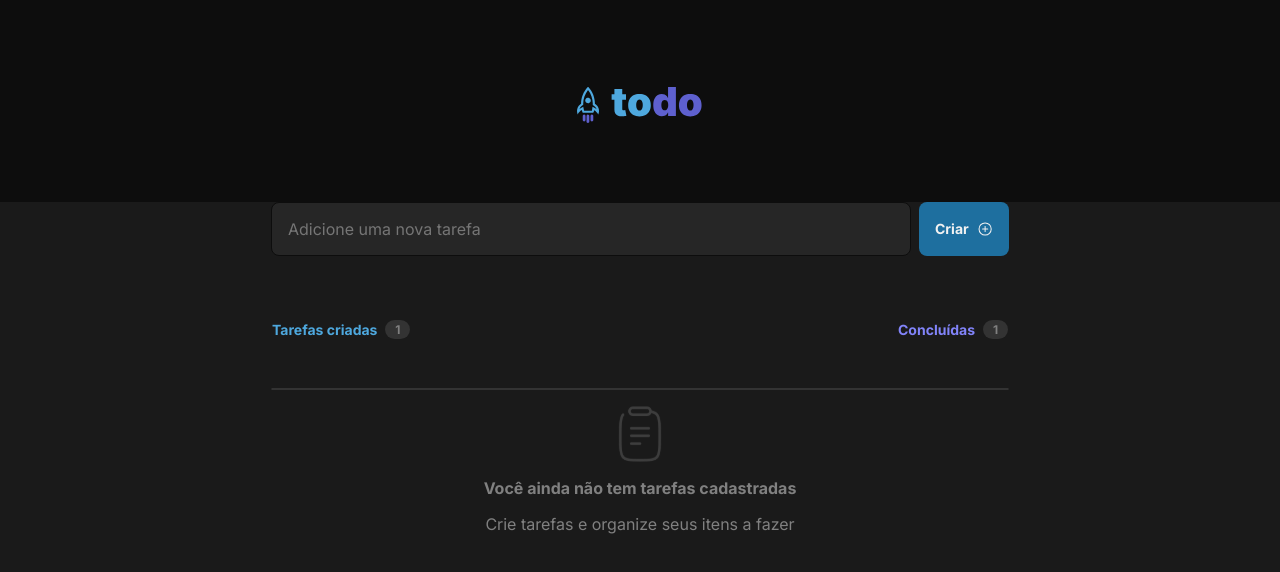
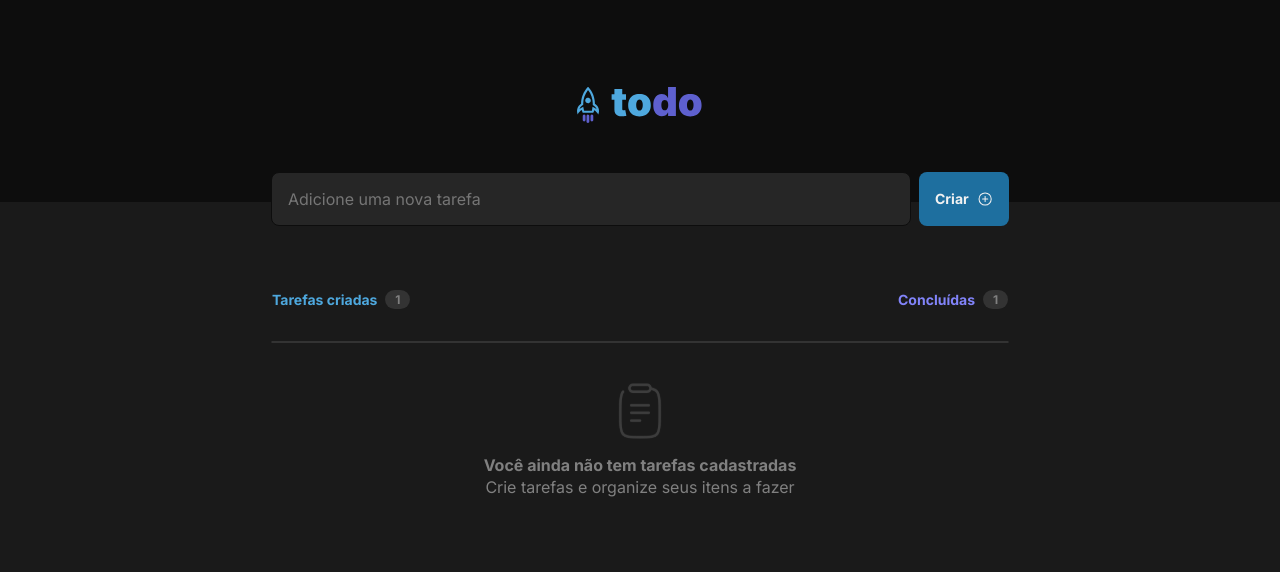
Before and after one commit to alefd2/todo-chalenge, a React (Vite) app: page / in a window 1280 px wide. Shown: the top 572 px of the page. Built offline with nearby package versions, Linux system fonts and the light colour scheme.

Commit message:
fix: alinhamento dos campos.. .posicionamento

```diff
--- a/src/App.module.css
+++ b/src/App.module.css
@@ -16,6 +16,7 @@
 
 form {
     margin-bottom: 4rem;
+    margin-top: calc(0px - 1.5rem - 6px);
 }
 
 .formEdit input {
--- /dev/null
+++ b/src/components/CardTodo.tsx
@@ -0,0 +1,5 @@
+export const CardTodo = () => {
+    return (
+        'Card 1'
+    )
+}
--- a/src/components/TodoBox.module.css
+++ b/src/components/TodoBox.module.css
@@ -53,20 +53,28 @@ header .countComplited {
     justify-content: center;
 }
 
+.todoContentContainer {
+    display: flex;
+    flex-direction: column;
+    align-items: center;
+    justify-content: center;
+    margin: 2rem;
+}
+
 .divider {
     width: 738px;
     border: 1px solid var(--gray-400);
     border-radius: 8px;
+
+    margin-bottom: 2.5rem;
 }
 
+.todoContentContainer img {
+    margin-bottom: 1rem;
+}
 
-.todoContentContainersEmpty {
-    display: flex;
-    flex-direction: column;
-    align-items: center;
-    justify-content: center;
-
-    height: 15.25rem;
-    gap: 1rem;
+.todoContentContainer strong+p {
+    margin-bottom: 1rem;
+    line-height: 1.5rem;
 
 }
--- a/src/components/TodoBox.tsx
+++ b/src/components/TodoBox.tsx
@@ -31,7 +31,7 @@ export const TodoBox = () => {
                 {
                     !todo ?
                         (
-                            <div className={styles.todoContentContainersEmpty}>
+                            <div className={styles.todoContentContainer}>
                                 <div className={styles.divider} ></div>
                             <img src={Clipboard2} width={56} alt="" />
                             <strong>Você ainda não tem tarefas cadastradas</strong>
```
Also changed, not shown: src/components/CardTodo.module.css (added).
